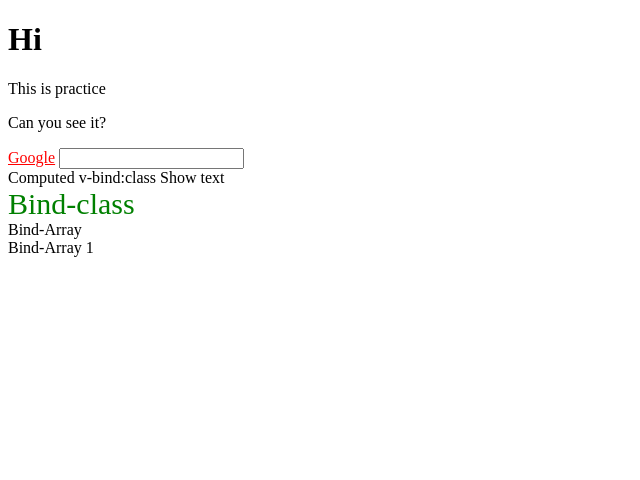
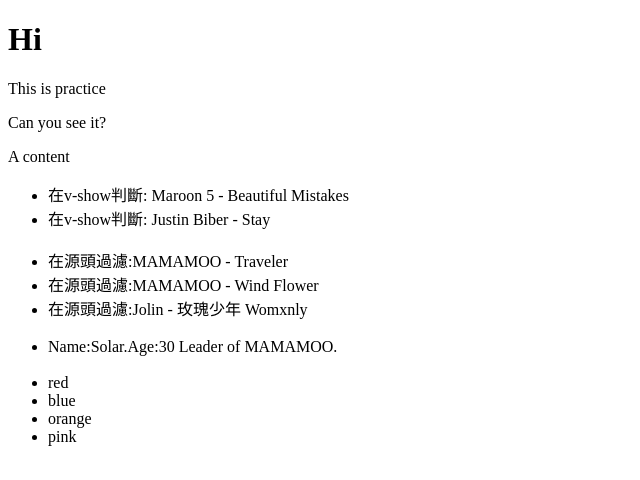
Before and after one commit to clingoram/practice, a plain HTML site: page index.html in a window 1280 px wide. Shown: the whole page, without its empty margins (0-640 px from the left). Drawn offline with nearby package versions, Linux system fonts and the light colour scheme.

Commit message:
practice render(list render and conditional render

```diff
--- a/index.html
+++ b/index.html
@@ -13,18 +13,34 @@
         <p>Can you see it?</p>
         <!-- vue -->
         <div id="section-for-vue">
-            <!-- v-bind，把資料綁定，透過後台做串接改動，變成由資料控制畫面，資料可以連動更改。只要是DOM屬性，都可以用v-bind做調配-->
-            <a v-bind:href="link.href" v-bind:target="link.target" v-bind:style="{color:link.fontColor}">{{ link.content
-                }}</a>
-            <!-- 由後端控制樣式，要用class(v-bind:class="") -->
-            <input v-bind:type="input.type">
+            <!-- 就算false還是會render，只是把它縮成小標籤而已，若頻繁切換、交互，不建議用v-if，因為v-if在做抽換dom的動作(不斷的更新dom tree，需要整個重新render、計算，使用queryselector也拿不到)，v-if若初始render是false不會做直到第一次是true，
+                如果是要做使用者互動居多，應該要用v-show(顯示或隱藏是使用CSS做處理)比較好 ，queryselector可以拿到，但不支援template(group)
 
-            <div class="static" v-bind:class="classComponent">Computed v-bind:class Show text</div>
-            <div class="static" v-bind:class="classObj" v-bind:style="styleObj">Bind-class</div>
-            <div v-bind:class="classArray">Bind-Array
-            </div>
-            <div v-bind:class="[isActive ? activeClass : '', errorClass]">Bind-Array 1</div>
+            v-if 不要搭配v-for ，因為v-for會每個都做，若要全部都做，在個別隱藏，1.v-show 2.在源頭改-->
+            <h1 v-show="show">Hello</h1>
+            <div>{{ conditionalContent }}</div>
 
+            <ul>
+                <!-- list render寫法，v-for可以render:陣列、物件、數字、字串，但陣列物件比較推薦。寫法大概有3種 -->
+                <li v-for="s in music" :key="s.song" v-show="s.gender === 'M'">
+                    在v-show判斷: {{s.singer }} - {{s.song}}
+                </li>
+                <br>
+                <li v-for="s in filterMusic">
+                    在源頭過濾:{{s.singer }} - {{s.song}}
+                </li>
+                <br>
+                <!-- index是第幾個key(順序)，:key應該要綁專屬的key(因為不重複) -->
+                <li v-for="(value,index) in person" :key="index.name">
+                    Name:{{value.name }}.Age:{{value.age}}
+                    {{value.description}}
+                </li>
+                <br>
+                <!-- 如果只是單純的靜態文字，不會甚麼變動，可以不用綁定key -->
+                <li v-for="value of color">
+                    {{value}}
+                </li>
+            </ul>
         </div>
 
     </div>
--- a/javascript/vue/app.js
+++ b/javascript/vue/app.js
@@ -1,42 +1,44 @@
+const mapping = {
+  A: 'A content',
+  B: 'B content',
+  C: 'C content'
+}
 
 let vm = new Vue({
   el: '#section-for-vue',
   data() {
     return {
-      isActive: true,
-      activeClass: 'active',
-      errorClass: 'text-danger',
-      link: {
-        content: 'Google',
-        href: 'http://www.google.com/',
-        target: '_blank',
-        // for style
-        fontColor: 'red'
-      },
-      input: {
-        type: 'text'
-      },
-      // object
-      classObj: {
-        // key:value
-        aaa: true,
-        bbb: false
-      },
-      // 比class obj還差一些，因為這樣他在HTML上會顯示全部陣列，容易出錯。也能用三元運算式(不好)
-      classArray: ['apple', 'orange'],
-      // for style(use obj type)
-      styleObj: {
-        color: 'green',
-        fontSize: '30px'
-      }
+      // 若show=true(顯示)
+      show: false,
+      type: 'A', // defalut
+      // 資料數量多可以外面用陣列包裝，裡面用key:value，包成一組
+      music:
+        [
+          // type obj(key:value) is much better.
+          { singer: 'MAMAMOO', song: 'Traveler', gender: 'F', nation: 'Korea' },
+          { singer: 'MAMAMOO', song: 'Wind Flower', gender: 'F', nation: 'Korea' },
+          { singer: 'Maroon 5', song: 'Beautiful Mistakes', gender: 'M', nation: 'USA' },
+          { singer: 'Jolin', song: '玫瑰少年 Womxnly', gender: 'F', nation: 'Taiwan' },
+          { singer: 'Justin Biber', song: 'Stay', gender: 'M', nation: 'Canada' },
+        ],
+      person:
+        [
+          { name: 'Solar', gender: 'F', age: 30, description: 'Leader of MAMAMOO.' },
+        ],
+      // array.no key:value
+      color: ['red', 'blue', 'orange', 'pink']
     }
   },
+  // 做一次會cache(暫存)下來;methods:每次都會做
   computed: {
-    classComponent: function () {
-      return {
-        active: this.isActive
-      }
+    conditionalContent: function () {
+      return mapping[this.type] || 'No content';
+    },
+    // 在源頭這裡過濾資料
+    filterMusic: function () {
+      return this.music.filter(function (singer) {
+        return singer.gender === 'F';
+      })
     }
   }
-
 })
```
